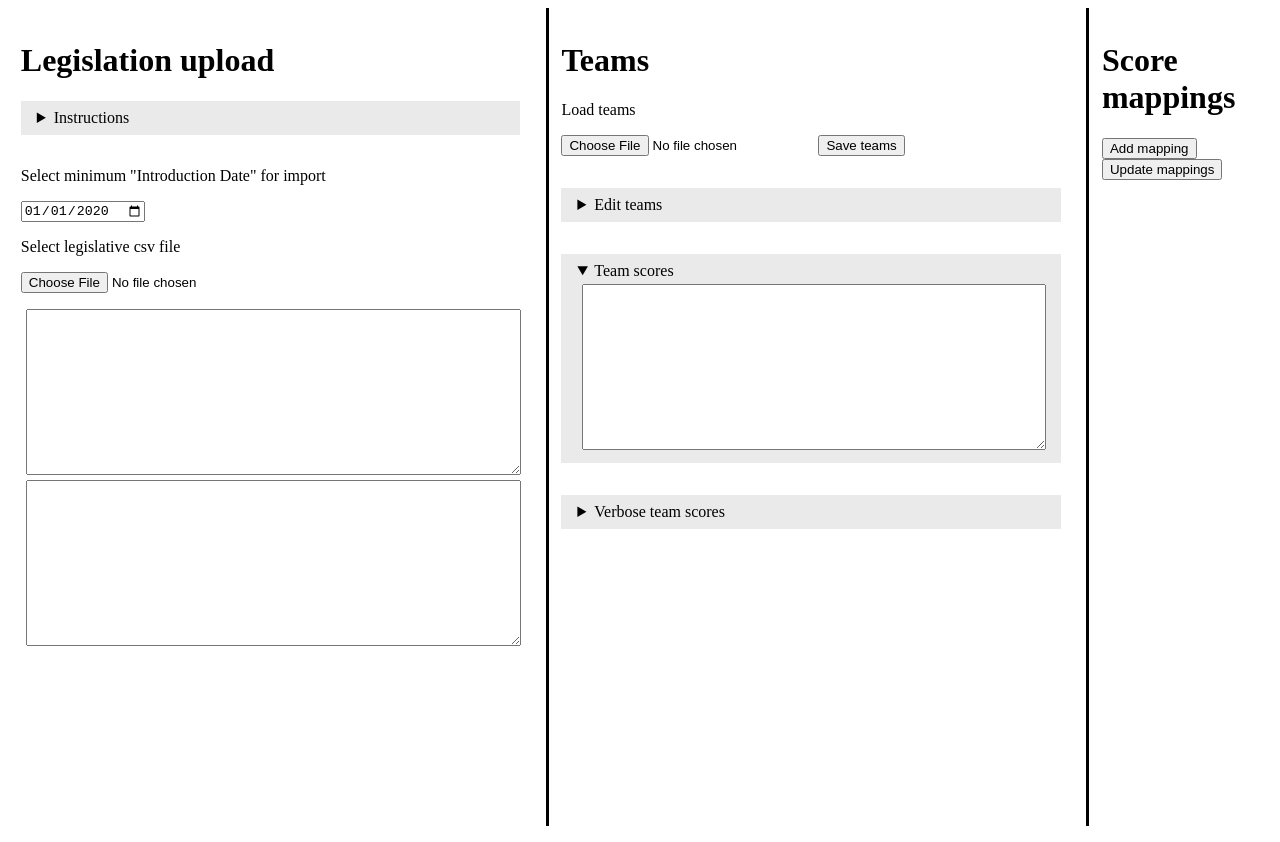
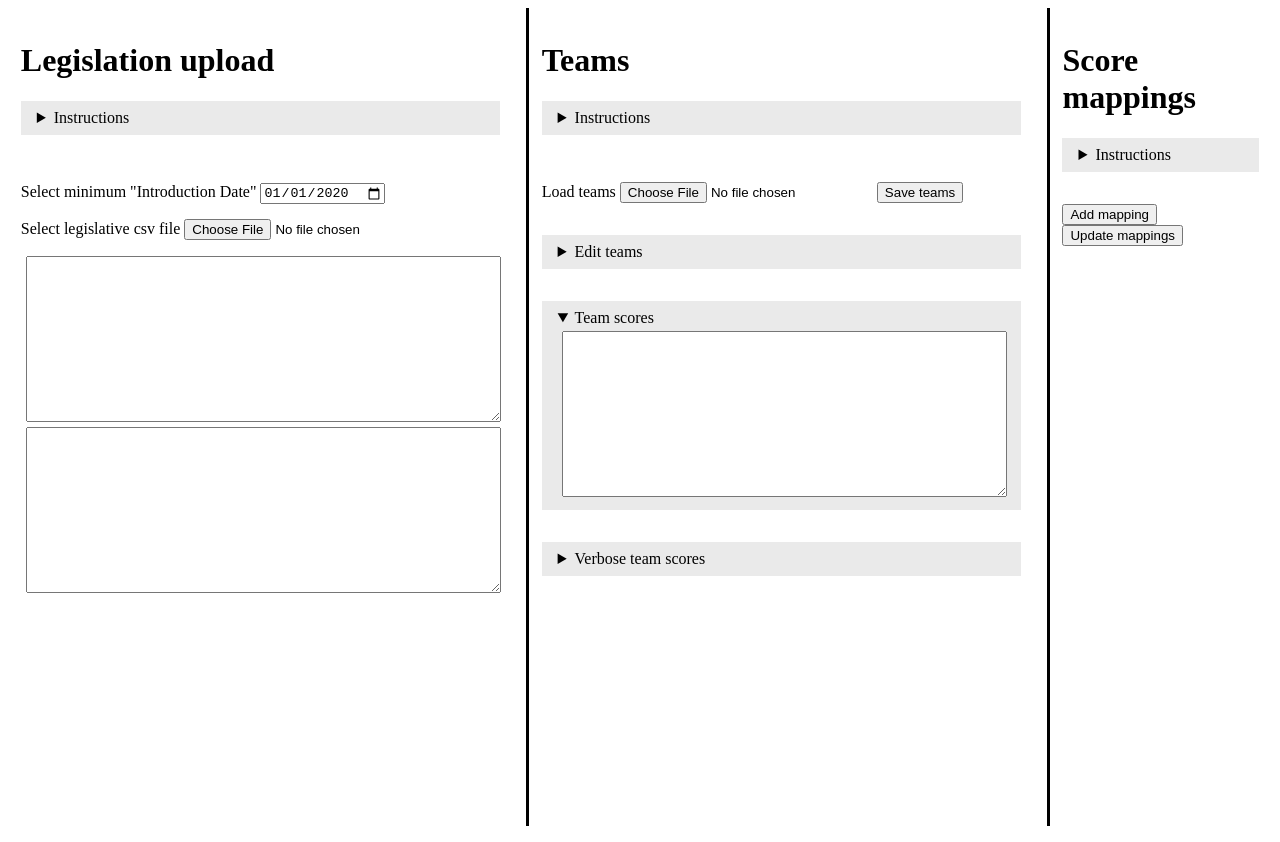
Before and after one commit to ryanmagani/FantasyCongress, a plain HTML site: page index.html in a window 1280 px wide. Drawn offline with Linux system fonts and the light colour scheme.

Commit message:
Change button paragraph-labels to labels, add instructions for all pages

```diff
--- a/index.html
+++ b/index.html
@@ -17,6 +17,7 @@
             <details>
                <summary>Instructions</summary>
                <ol>
+                  <li>Set the minimum &quot;Introduction Date&quot; used for scoring. Only bills introduced on or after that date will count for points. This can be changed after uploading</li>
                   <li>Navigate to <a href="https://www.congress.gov/search?q=%7B%22source%22%3A%22legislation%22%2C%22congress%22%3A118%7D">congress.gov's legislation search</a></li>
                   <li>In the sidebar, ensure that the desired congress is selected <img src="screenshots/congress-filter.png"></li>
                   <li>Press &quot;Download Results&quot;, in the resulting dialog, check &quot;Cosponsors&quot; <img src="screenshots/congress-filter.png"></li>
@@ -25,9 +26,10 @@
                   <li>Press &quot;Choose File&quot; and upload the downloaded file</li>
                </ol>
             </details>
-            <p>Select minimum &quot;Introduction Date&quot; for import</p>
+            <label for="datePicker">Select minimum &quot;Introduction Date&quot;</label>
             <input type="date" value="2020-01-01" id="datePicker">
-            <p>Select legislative csv file</p>
+            <br/>
+            <label for="legislativeCsv">Select legislative csv file</label>
             <input type="file" accept=".csv" id="legislativeCsv">
             <ul id="errorMessages"></ul>
             <textarea readonly id="memberesText"></textarea>
@@ -36,7 +38,17 @@
 
          <div class="column" id="teamColumn">
             <h1>Teams</h1>
-            <p>Load teams</p>
+            <details>
+               <summary>Instructions</summary>
+               <ul>
+                  <li>Expand the &quot;Edit Teams&quot; section to add teams. Each team has to have a unique name</li>
+                  <li>You can press the Enter key to add/update team names and members</li>
+                  <li>Team members can't be added before uploading a legislative file (though they will be properly imported via file upload)</li>
+                  <li>Any team can have any member, but teams can't have duplicate members</li>
+                  <li>Once you've created your teams, you can save them into a json file, and later upload that file. Note that this state won't include scores or legislative info, so the legislative csv will have to be reuploaded.</li>
+               </ul>
+            </details>
+            <label for="loadTeamsButton">Load teams</label>
             <input type="file" accept=".json" id="loadTeamsButton">
             <input type="button" id="saveTeamsButton" value="Save teams">
             <details id="editTeamsDetails">
@@ -63,6 +75,11 @@
 
          <div class="column" id="scoreMappingColumn">
             <h1>Score mappings</h1>
+            <details>
+               <summary>Instructions</summary>
+               <p>Press &quot;Add mapping&quot; to create a new score mapping. It won't be used for calculating scores until you press enter (while focused in a score mapping textbox) or press &quot;Update mappings&quot;</p>
+               <p>Mappings are done via case insensitive text contains (not regex)</p>
+            </details>
             <input type="button" id="addScoreMapping" value="Add mapping">
             <input type="button" id="updateScoreMappings" value="Update mappings">
             <div id="scoreMappings"></div>
--- a/style.css
+++ b/style.css
@@ -18,7 +18,7 @@
 }
 
 #scoreMappingColumn {
-    width: 11vw;
+    width: 16vw;
 }
 
 img {
@@ -78,3 +78,8 @@ details {
     margin-bottom: 2rem;
     padding: .5rem 1rem;
 }
+
+label {
+    display: inline-block;
+    margin-top: 2vh;
+}
```
